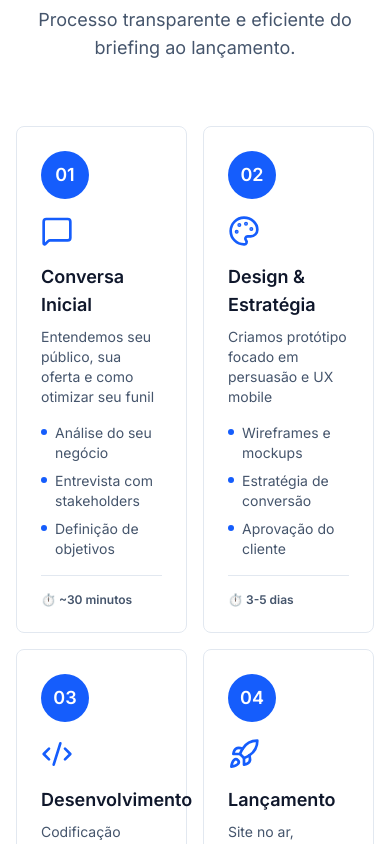
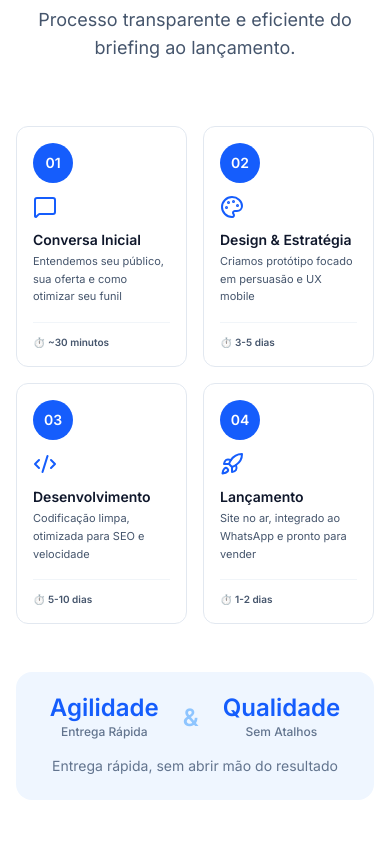
Before and after one commit to Hunter1805/site-portifolio, a React (Vite) app: page / in a window 390 px wide. Shown: the part 5020-5864 px from the top of the page. Built offline with nearby package versions, Linux system fonts and the light colour scheme.

Commit message:
style: otimizar layout mobile da seção metodologia

```diff
--- a/src/components/Process.tsx
+++ b/src/components/Process.tsx
@@ -110,7 +110,7 @@ export default function Process() {
                 if (el) refs.current.set(index, el);
               }}
               data-index={index}
-              className={`group transition-all duration-700 transform ${
+              className={`group transition-all duration-700 transform h-full ${
                 visibleItems.has(index)
                   ? 'opacity-100 translate-y-0'
                   : 'opacity-0 translate-y-8'
@@ -120,38 +120,39 @@ export default function Process() {
               }}
             >
               {/* Card */}
-              <div className="relative">
+              <div className="relative h-full">
                 {/* Connector Line */}
                 {index < steps.length - 1 && (
                   <div className="hidden md:block absolute top-16 left-[60%] w-[calc(100%-60%)] h-0.5 bg-gradient-to-r from-blue-600 to-transparent" />
                 )}
 
                 {/* Card Content */}
-                <div className="bg-white border border-slate-200 rounded-lg p-6 hover:shadow-lg transition-shadow duration-300">
+                <div className="bg-white border border-slate-200 rounded-xl p-4 md:p-6 hover:shadow-lg transition-shadow duration-300 h-full flex flex-col justify-between">
+                  <div className="flex-1 flex flex-col">
                     {/* Number */}
-                  <div className="mb-4">
-                    <span className="inline-flex items-center justify-center w-12 h-12 bg-blue-600 text-white font-bold rounded-full text-lg">
+                    <div className="mb-3 md:mb-4">
+                      <span className="inline-flex items-center justify-center w-10 h-10 md:w-12 md:h-12 bg-blue-600 text-white font-bold rounded-full text-sm md:text-lg">
                         {step.number}
                       </span>
                     </div>
 
                     {/* Icon */}
-                  <div className="mb-4 text-blue-600">
+                    <div className="mb-3 md:mb-4 text-blue-600 [&>svg]:w-6 [&>svg]:h-6 md:[&>svg]:w-8 md:[&>svg]:h-8">
                       {step.icon}
                     </div>
 
                     {/* Title */}
-                  <h3 className="text-lg font-bold text-slate-900 mb-2">
+                    <h3 className="text-sm md:text-lg font-bold text-slate-900 mb-1 md:mb-2 leading-tight">
                       {step.title}
                     </h3>
 
                     {/* Description */}
-                  <p className="text-slate-600 text-sm mb-4">
+                    <p className="text-slate-600 text-[11px] md:text-sm mb-4 leading-relaxed flex-1">
                       {step.description}
                     </p>
 
                     {/* Details */}
-                  <ul className="space-y-2 mb-4">
+                    <ul className="hidden md:block space-y-2 mb-4">
                       {step.details.map((detail, i) => (
                         <li key={i} className="flex items-start gap-2 text-sm text-slate-600">
                           <span className="w-1.5 h-1.5 bg-blue-600 rounded-full mt-1.5 flex-shrink-0" />
@@ -159,10 +160,11 @@ export default function Process() {
                         </li>
                       ))}
                     </ul>
+                  </div>
 
                   {/* Duration */}
-                  <div className="pt-4 border-t border-slate-200">
-                    <p className="text-xs font-semibold text-slate-600">
+                  <div className="pt-3 md:pt-4 border-t border-slate-100">
+                    <p className="text-[10px] md:text-xs font-semibold text-slate-600">
                       ⏱️ {step.duration}
                     </p>
                   </div>
```
Lines whose indentation alone changed are shown as unchanged.
